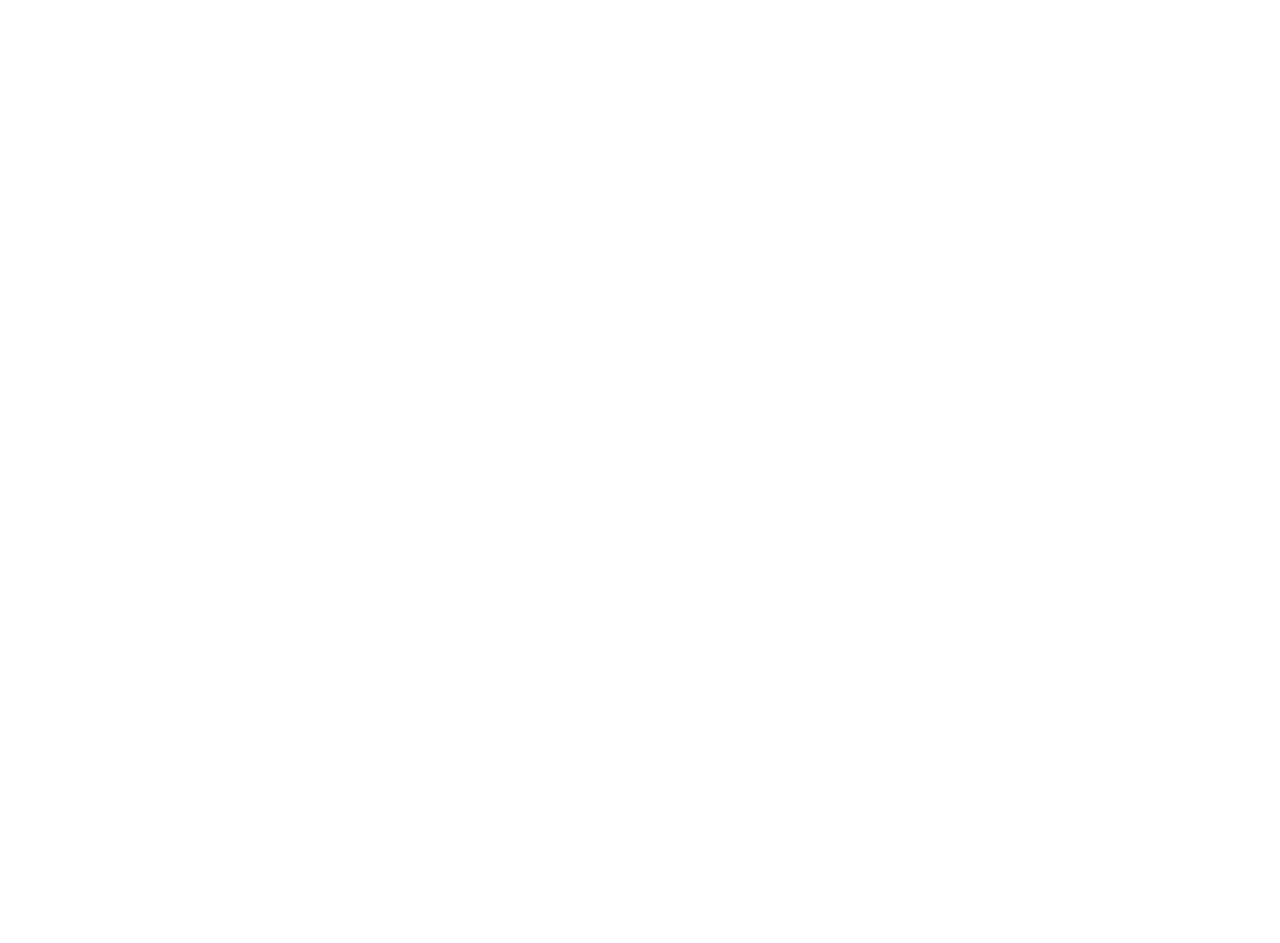
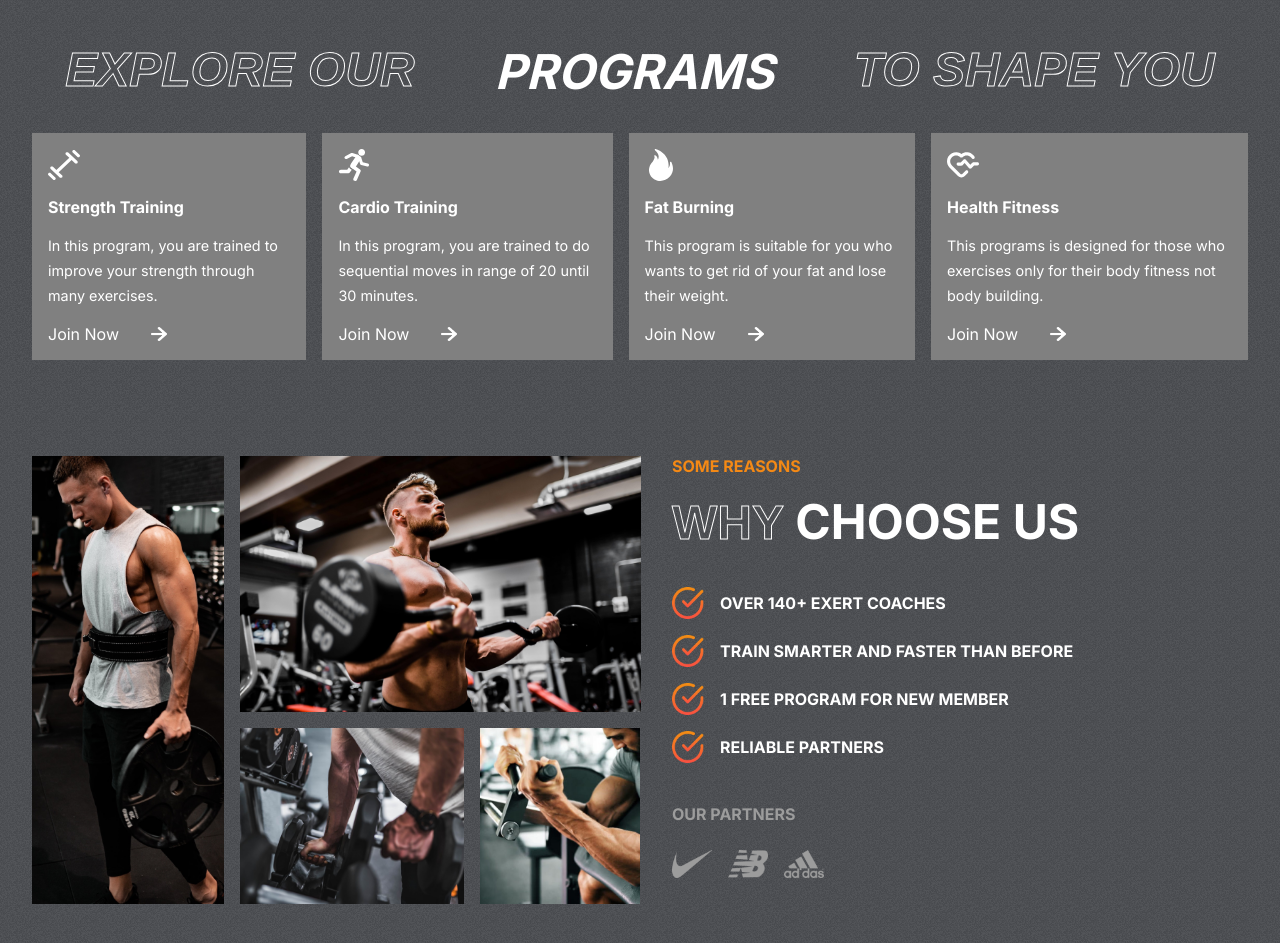
Before and after one commit to abir-25/fitness-center, a React (Create React App) app: page / in a window 1280 px wide. Shown: the part 779-1722 px from the top of the page. Before the commit the page ends 800 px from the top, so only its background shows below. Built offline with nearby package versions, Linux system fonts and the light colour scheme.

Commit message:
Programs and Reasons Section completed

```diff
--- a/src/App.js
+++ b/src/App.js
@@ -1,9 +1,13 @@
 import "./App.css";
 import Hero from "./components/Hero/Hero";
+import Programs from "./components/Programs/Programs";
+import Reasons from "./components/Reasons/Reasons";
 function App() {
   return (
     <div className="App">
       <Hero />
+      <Programs />
+      <Reasons />
     </div>
   );
 }
--- /dev/null
+++ b/src/components/Programs/Programs.css
@@ -0,0 +1,54 @@
+.programs {
+  display: flex;
+  flex-direction: column;
+  gap: 2rem;
+  padding: 0 2rem;
+}
+.programs-header {
+  display: flex;
+  gap: 5rem;
+  font-weight: bold;
+  font-size: 3rem;
+  justify-content: center;
+  color: #ffffff;
+  text-transform: uppercase;
+  font-style: italic;
+}
+.program-categories {
+  display: flex;
+  gap: 1rem;
+}
+.category {
+  display: flex;
+  flex-direction: column;
+  gap: 1rem;
+  padding: 1rem;
+  background-color: gray;
+  color: #ffffff;
+  justify-content: space-between;
+}
+.category > :nth-child(1) {
+  height: 2rem;
+  width: 2rem;
+  fill: #ffffff;
+}
+.category > :nth-child(2) {
+  font-size: 1rem;
+  font-weight: bold;
+}
+.category > :nth-child(3) {
+  font-size: 0.9rem;
+  line-height: 25px;
+}
+.join-now {
+  display: flex;
+  align-items: center;
+  gap: 2rem;
+}
+.join-now > img {
+  width: 1rem;
+}
+.category:hover {
+  background: var(--planCard) !important;
+  cursor: pointer;
+}
--- /dev/null
+++ b/src/components/Programs/Programs.jsx
@@ -0,0 +1,31 @@
+import React from "react";
+import "./Programs.css";
+import { programsData } from "../../data/programsData";
+import rightArrow from "../../assets/rightArrow.png";
+const Programs = () => {
+  return (
+    <div className="programs" id="programs">
+      <div className="programs-header">
+        <span className="stroke-text">Explore our</span>
+        <span>Programs</span>
+        <span className="stroke-text">to shape you</span>
+      </div>
+
+      <div className="program-categories">
+        {programsData.map((program) => (
+          <div className="category">
+            {program.image}
+            <span>{program.heading}</span>
+            <span>{program.details}</span>
+            <div className="join-now">
+              <span>Join Now</span>
+              <img src={rightArrow} alt="" />
+            </div>
+          </div>
+        ))}
+      </div>
+    </div>
+  );
+};
+
+export default Programs;
--- /dev/null
+++ b/src/components/Reasons/Reasons.css
@@ -0,0 +1,85 @@
+.reasons {
+  padding: 0 2rem;
+  display: flex;
+  gap: 2rem;
+}
+.left-r {
+  flex: 1 1;
+  display: grid;
+  grid-template-columns: repeat(3, 1fr);
+  gap: 1rem;
+  grid-auto-rows: 1fr;
+}
+.left-r > img {
+  object-fit: cover;
+}
+.left-r > :nth-child(1) {
+  width: 12rem;
+  grid-row: 1/3;
+  height: 28rem;
+}
+.left-r > :nth-child(2) {
+  width: auto;
+  height: 16rem;
+  grid-column: 2/4;
+}
+.left-r > :nth-child(3) {
+  width: 14rem;
+  grid-column: 2/3;
+  height: 11rem;
+}
+.left-r > :nth-child(4) {
+  width: 10rem;
+  grid-row: 2;
+  grid-column: 3/4;
+  height: 11rem;
+}
+.right-r {
+  flex: 1 1;
+  text-transform: uppercase;
+  display: flex;
+  flex-direction: column;
+  gap: 1rem;
+}
+.right-r > span {
+  font-weight: bold;
+  color: var(--orange);
+}
+.right-r > div {
+  color: #ffffff;
+  font-size: 3rem;
+  font-weight: bold;
+}
+.details-r {
+  display: flex;
+  flex-direction: column;
+  gap: 1rem;
+  margin-top: 20px;
+}
+.details-r > div {
+  display: flex;
+  align-items: center;
+  font-size: 1rem;
+  gap: 1rem;
+}
+.details-r > div > img {
+  width: 2rem;
+  height: 2rem;
+}
+.details-r > div > span {
+  color: #ffffff;
+  text-transform: uppercase;
+}
+.partners-text {
+  color: var(--gray) !important;
+  font-weight: normal;
+  margin-top: 25px;
+}
+.partners {
+  display: flex;
+  gap: 1rem;
+  margin-top: 10px;
+}
+.partners > img {
+  width: 2.5rem;
+}
--- /dev/null
+++ b/src/components/Reasons/Reasons.jsx
@@ -0,0 +1,59 @@
+import React from "react";
+import "./Reasons.css";
+import image1 from "../../assets/image1.png";
+import image2 from "../../assets/image2.png";
+import image3 from "../../assets/image3.png";
+import image4 from "../../assets/image4.png";
+import nike from "../../assets/nike.png";
+import nb from "../../assets/nb.png";
+import adidas from "../../assets/adidas.png";
+
+import tick from "../../assets/tick.png";
+const Reasons = () => {
+  return (
+    <div className="reasons" id="reasons">
+      <div className="left-r">
+        <img src={image1} alt="" />
+        <img src={image2} alt="" />
+        <img src={image3} alt="" />
+        <img src={image4} alt="" />
+      </div>
+      <div className="right-r">
+        <span>Some Reasons</span>
+
+        <div>
+          <span className="stroke-text">Why</span>
+          <span> Choose us</span>
+        </div>
+        <div className="details-r">
+          <div>
+            <img src={tick} alt="" />
+            <span>Over 140+ Exert Coaches</span>
+          </div>
+          <div>
+            <img src={tick} alt="" />
+            <span>Train Smarter and Faster than before</span>
+          </div>
+          <div>
+            <img src={tick} alt="" />
+            <span>1 Free program for new member</span>
+          </div>
+          <div>
+            <img src={tick} alt="" />
+            <span>Reliable partners</span>
+          </div>
+        </div>
+
+        <span className="partners-text">OUR Partners</span>
+
+        <div className="partners">
+          <img src={nike} alt="" />
+          <img src={nb} alt="" />
+          <img src={adidas} alt="" />
+        </div>
+      </div>
+    </div>
+  );
+};
+
+export default Reasons;
```
